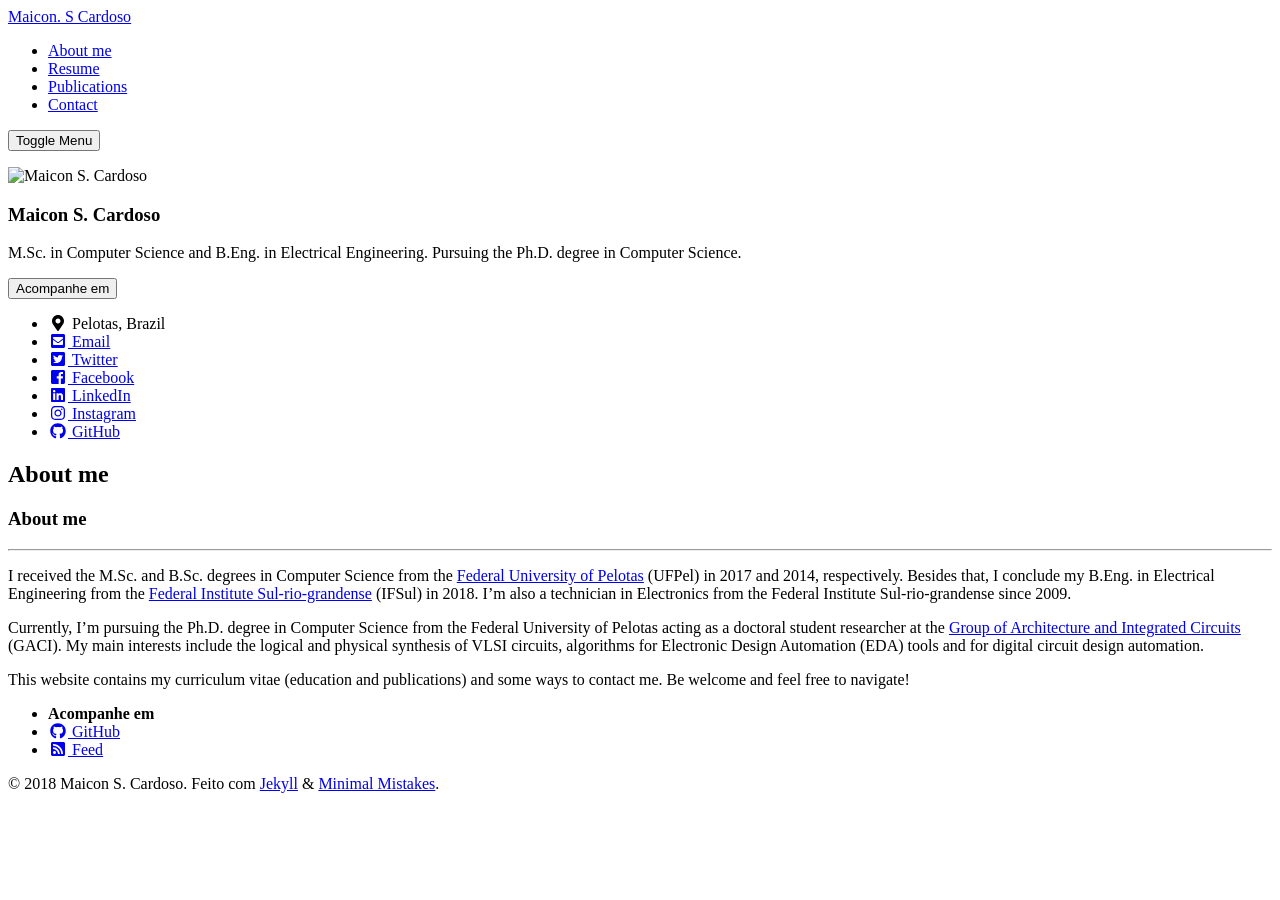
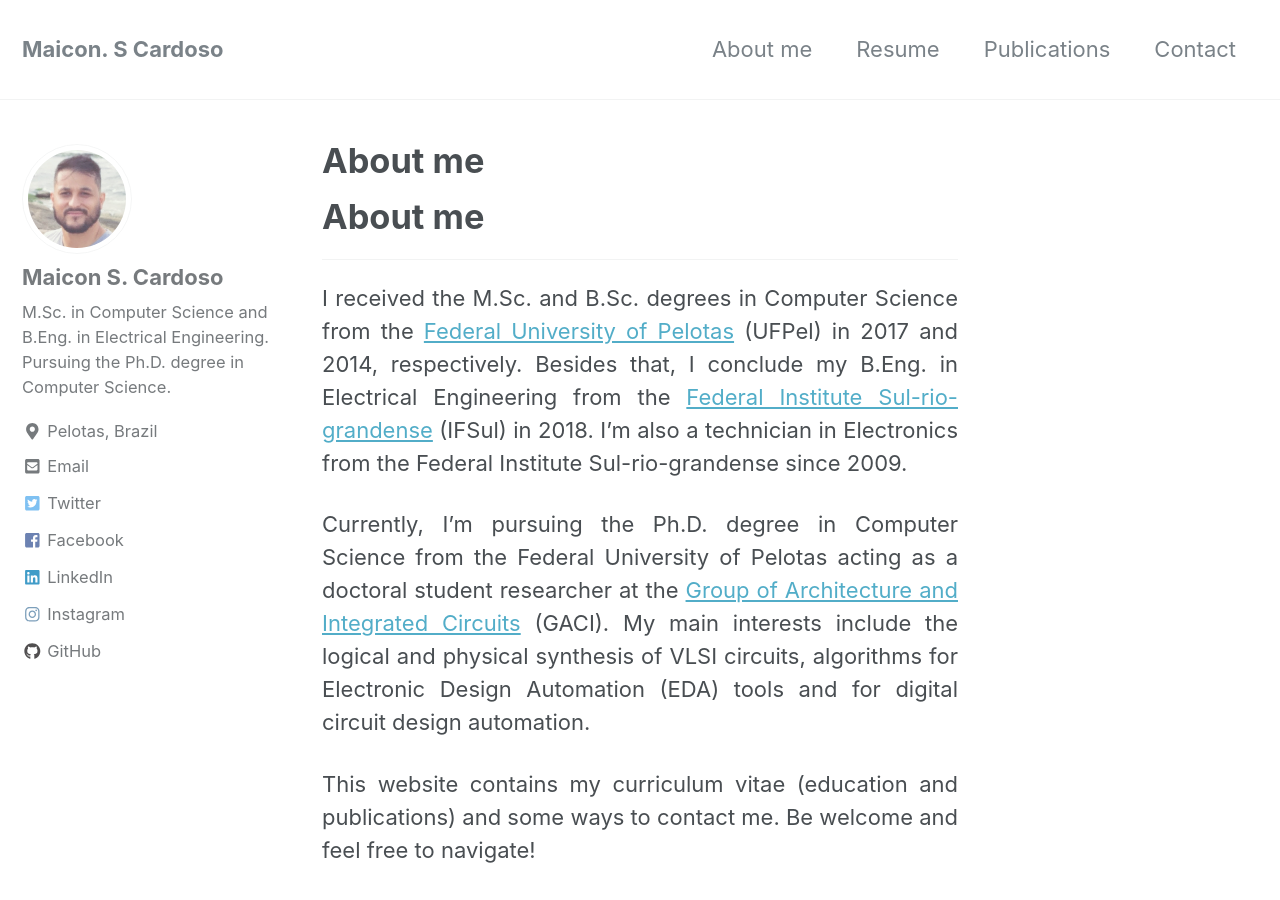
Before and after one commit to maiconsc/me, a Jekyll site: the page built from index.MD, in a window 1280 px wide and 900 px high. Built offline with Jekyll 4.4.1, drawn with Linux system fonts in a browser that asks for light colours; nearby versions of some CDN libraries; our own code applies the rules of GitHub Pages for plain Markdown files; part of the change alters nothing that is shown.

Commit message:
fixing theme problems

```diff
--- a/_config.yml
+++ b/_config.yml
@@ -13,7 +13,7 @@ title                    : "Maicon. S Cardoso"
 title_separator          : "|"
 name                     : "Maicon S. Cardoso"
 description              : "This is the personal website of Maicon S. Cardoso."
-url                      : "mscarsoso.github.io"
+url                      :
 baseurl                  : "personalsite"
 repository               : # GitHub username/repo-name e.g. "mmistakes/minimal-mistakes"
 teaser                   : # path of fallback teaser image, e.g. "/assets/images/500x300.png"
```
